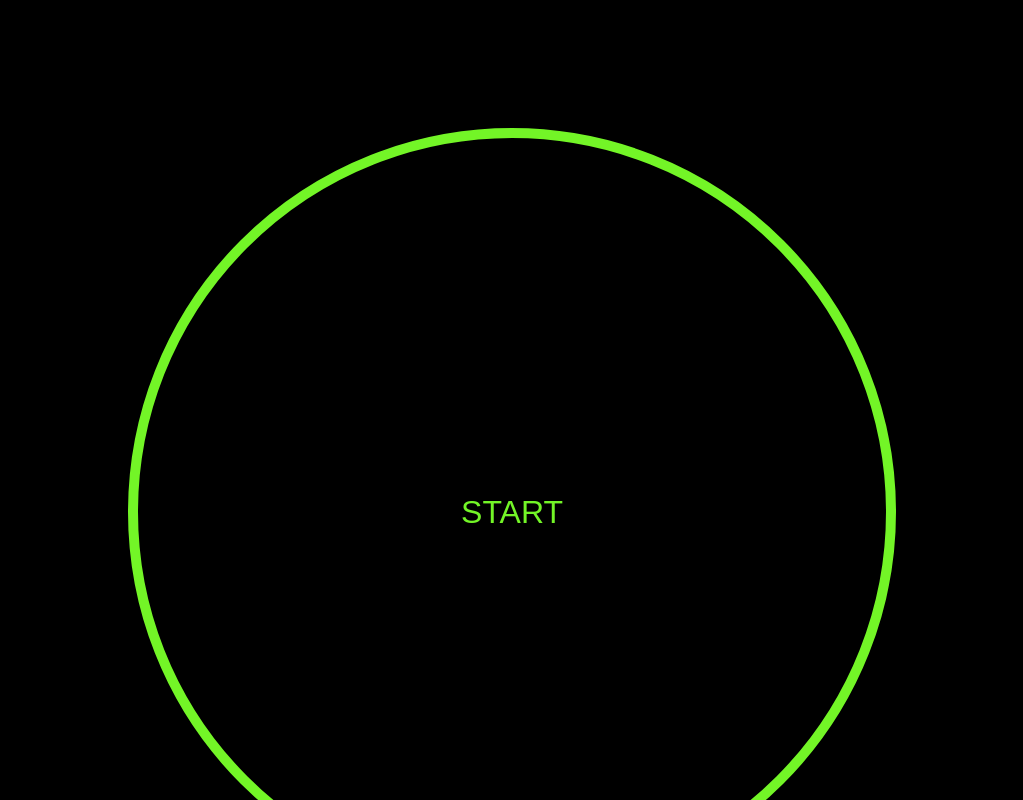
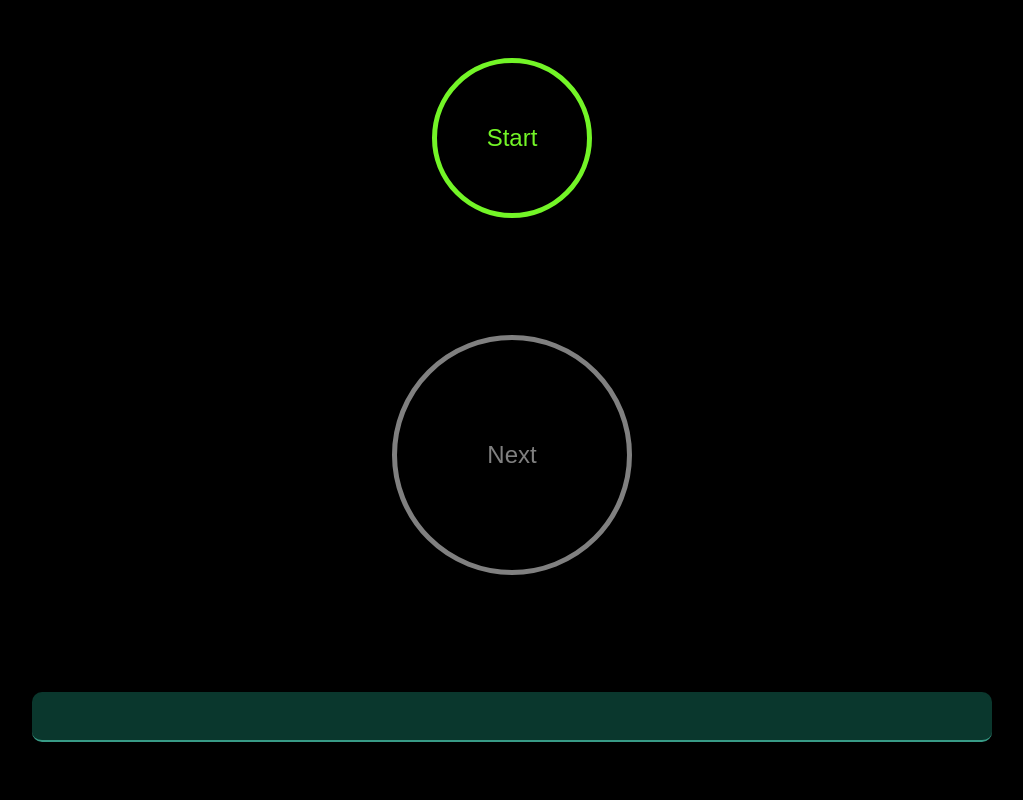
Before and after one commit to pmwilliams/go-phrase, a React (Create React App) app: page / in a window 1280 px wide. Shown: the top 800 px of the page, without its empty margins (128-1151 px from the left). Built offline with nearby package versions, Linux system fonts and the light colour scheme.

Commit message:
Improving styles

```diff
--- a/src/App.tsx
+++ b/src/App.tsx
@@ -4,7 +4,7 @@ import './App.css';
 import { getWord } from './words';
 
 function App() {
-  const [word, setWord] = React.useState("")
+  const [word, setWord] = React.useState("word")
   const [showWord, setShowWord] = React.useState(false)
   const [nextBeep, setNextBeep] = React.useState(0)
   const audioContextRef = React.useRef<AudioContext | undefined>(undefined)
@@ -18,7 +18,18 @@ function App() {
   React.useEffect(() => {
     if ("wakeLock" in navigator) {
       navigator.wakeLock.request("screen")
-        .then((wakeLockSentinel) => wakeLock.current = wakeLockSentinel);
+        .then((wakeLockSentinel) => {
+          wakeLock.current = wakeLockSentinel
+          wakeLock.current.addEventListener("release", () => {
+            wakeLock.current = null
+          });
+        });
+
+      document.addEventListener("visibilitychange", async () => {
+        if (wakeLock.current !== null && document.visibilityState === "visible") {
+          wakeLock.current = await navigator.wakeLock.request("screen");
+        }
+      });
     }
     return () => {
       if (wakeLock.current) {
@@ -104,7 +115,10 @@ function App() {
     buzzerGainRef.current?.gain.linearRampToValueAtTime(0.5, context.currentTime + 0.05)
 
     setNextBeep(0)
+
+    if ("vibrate" in navigator) {
       navigator.vibrate(1500);
+    }
 
     setTimeout(() => {
       buzzerGainRef.current?.gain.linearRampToValueAtTime(0, context.currentTime + 0.05)
@@ -127,10 +141,9 @@ function App() {
         className={isPlaying ? 'stop-button' : 'start-button'}
         onClick={() => isPlaying ? stop() : start()}
       >
-          {isPlaying ? 'STOP' : 'START'}
+          {isPlaying ? 'Stop' : 'Start'}
       </button>
 
-      <div className="action-buttons">
       <button
         className="action-button"
         disabled={!isPlaying}
@@ -138,7 +151,6 @@ function App() {
       >
         Next
       </button>
-      </div>
 
       <div
         className={showWord ? 'word' : 'word-hidden'}
--- a/src/index.css
+++ b/src/index.css
@@ -6,6 +6,7 @@ body {
   -webkit-font-smoothing: antialiased;
   -moz-osx-font-smoothing: grayscale;
   background-color: black;
+  min-height: 100dvh;
 }
 
 code {
@@ -14,68 +15,75 @@ code {
 }
 
 .App {
-  margin-top: 10%;
-  gap: 50px;
   display: flex;
   flex-direction: column;
   align-items: center;
+  justify-content: space-around;
+  min-height: 100dvh;
 }
 
 .start-button,
 .stop-button {
-  width: 60%;
+  height: 20dvh;
   aspect-ratio: 1;
   border-radius: 50%;
   display: grid;
   place-items: center;
   background-color: black;
-  font-size: 32px;
+  font-size: 24px;
   font-weight: 500;
   text-align: center;
 }
 
 .start-button {
-  border: 10px solid #73F527;
+  border: 5px solid #73F527;
   color: #73F527;
 }
 
 .stop-button {
-  border: 10px solid #F52761;
+  border: 5px solid #F52761;
   color: #F52761;
 }
 
-.action-buttons {
-  display: flex;
-  width: 20vh;
-  gap: 20px;
-  height: 5vh;
-}
-
 .action-button {
-  flex-grow: 1;
-  border-radius: 10px;
+  height: 30dvh;
+  aspect-ratio: 1;
+  border-radius: 50%;
+  display: grid;
+  place-items: center;
   background-color: black;
-  border: 3px solid #27EBF5;
+  font-size: 24px;
+  font-weight: 500;
+  text-align: center;
   color: #27EBF5;
-  display: inline-block;
+  border: 5px solid #27EBF5;
 }
 
 .action-button:disabled {
-  border: 3px solid grey;
+  border: 5px solid grey;
   color: grey;
 }
 
 .word,
 .word-hidden {
-  color: #156E5A;
-  font-size: 14px;
-  transition: background-color 0.5s;
+  border-radius: 10px;
+  font-size: 16px;
+  font-weight: bold;
+  transition: background-color, color 0.5s;
+  min-width: 75vw;
+  max-width: 75vw;
+  line-height:1.5em;
+  min-height:3.0em;
+  vertical-align: middle;
+  border-bottom: 2px solid rgb(56, 155, 134);
 }
 
 .word {
-  background-color: rgba(21, 110, 90, 0)
+  background-color: rgba(21, 110, 90, 0);
+  color: rgba(21, 110, 90, 1);
 }
 
 .word-hidden {
-  background-color: rgba(21, 110, 90, 1);
+  background-color: rgba(21, 110, 90, 0.5);
+  color: rgba(21, 110, 90, 0);
 }
--- a/src/words.ts
+++ b/src/words.ts
@@ -212,4 +212,7 @@ const words = [
   "Room-service",
 ]
 
-export const getWord = () => words[Math.floor(Math.random() * words.length)]
+export const getWord = () => {
+  return words[Math.floor(Math.random() * words.length)]
+  // return "a very long word that may not fit very well in the space"
+}
```
Also changed, not shown: 11 other files (tests, documents, lock files or other folders). Lines whose indentation alone changed are shown as unchanged.
